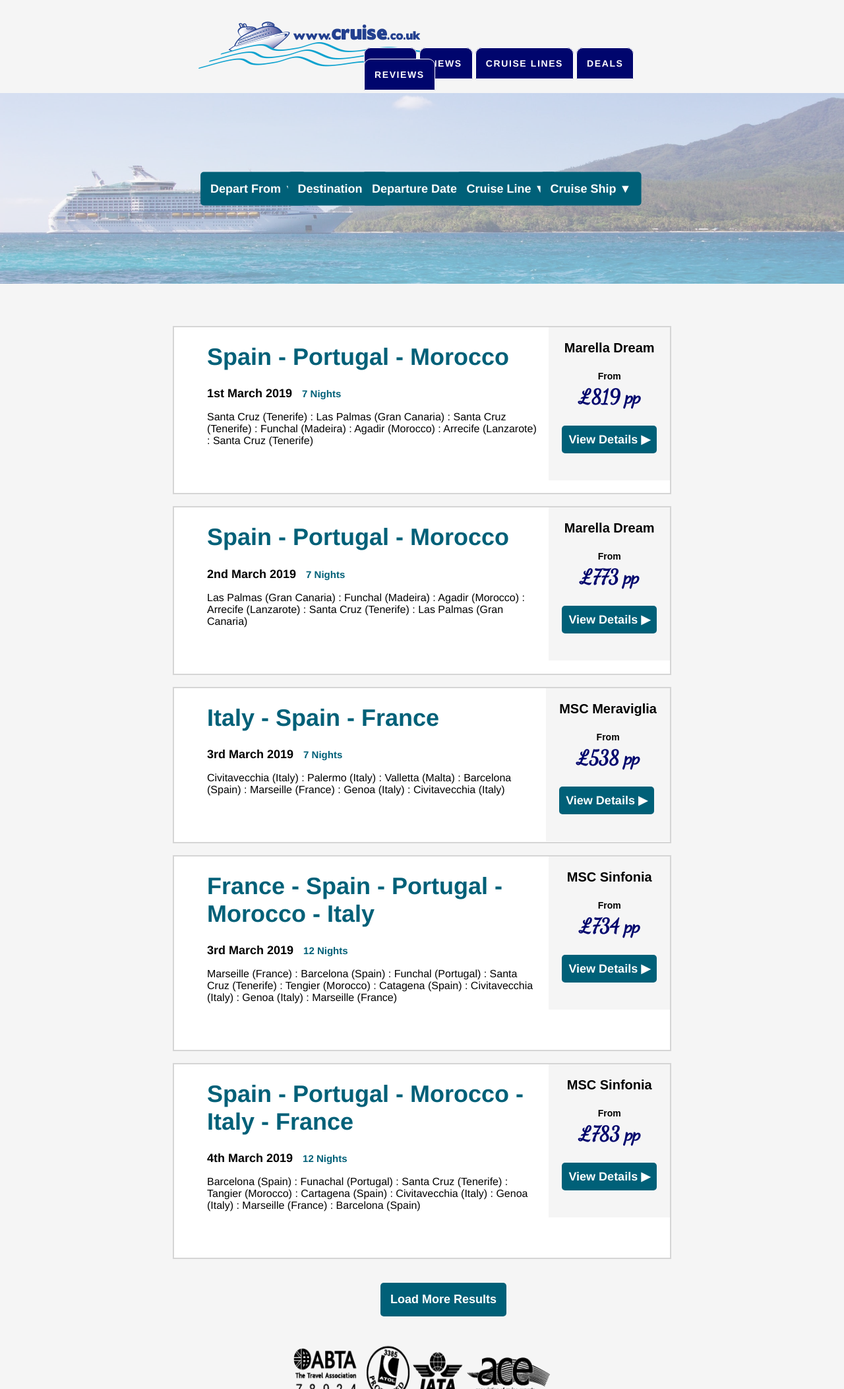
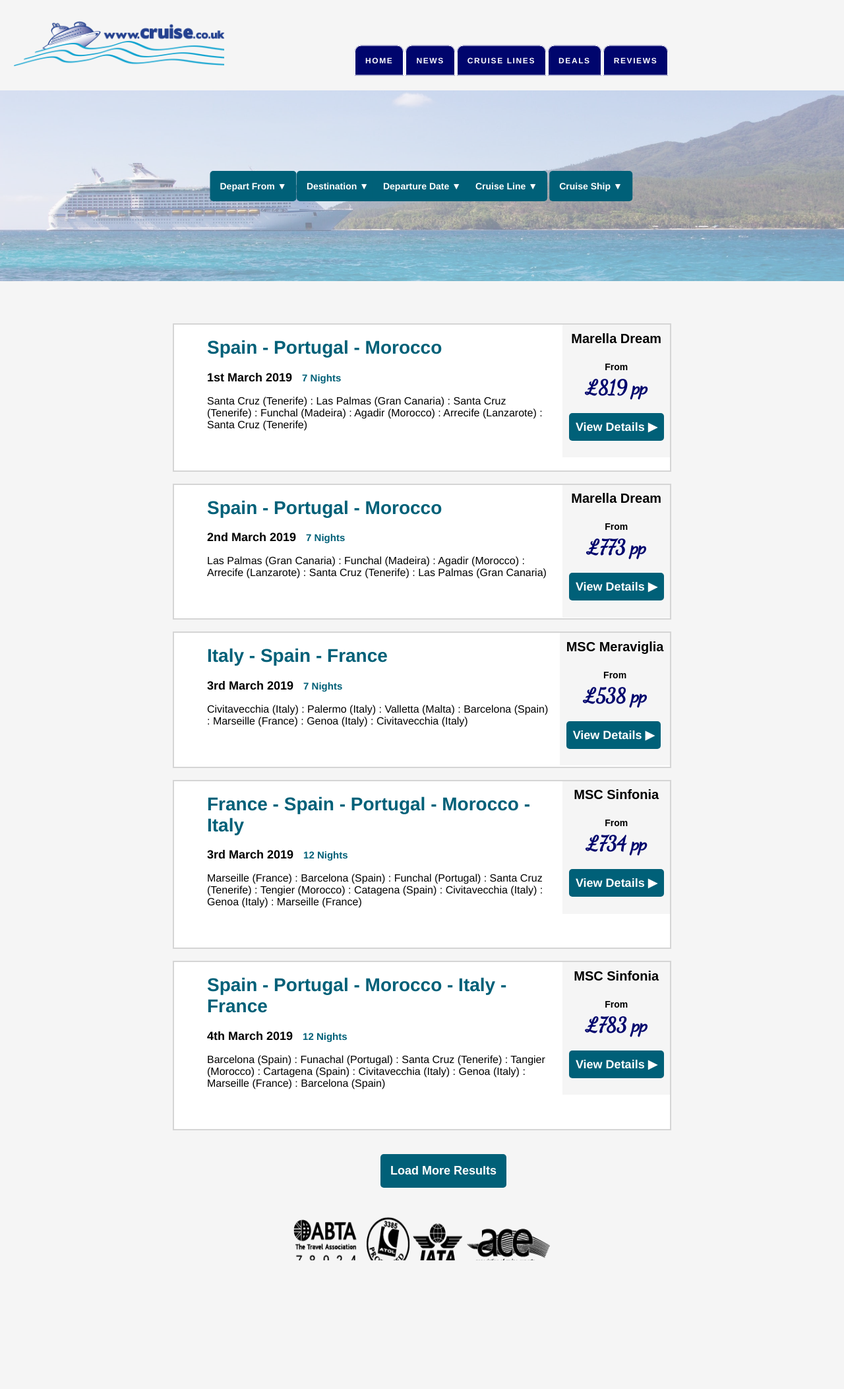
Before and after one commit to lucymurfin/CRUISE, a PHP site: page / in a window 1280 px wide. Shown: the whole page at 66% size. After the commit the page ends 1910 px from the top, so only its background shows below. Run offline with PHP 8.4, Linux system fonts and the light colour scheme.

Commit message:
Updated CSS for cruise.co.uk

```diff
--- a/cruise.css
+++ b/cruise.css
@@ -11,7 +11,7 @@ nav{
 nav.main-menu ul{
     list-style-type: none;
     position: absolute;
-    top: 11%;
+    top: 10%;
     left: 60%;
     transform: translate(-50%, -50%);
 }
@@ -19,7 +19,7 @@ nav.main-menu ul{
 nav.main-menu li {
     display: inline;
     text-transform: uppercase;
-    font: 600 14px Helvetica, sans-serif;
+    font: 600 12px Helvetica, sans-serif;
     letter-spacing: .1rem;
     background-color: #00056D;
     color: #fff;
@@ -29,7 +29,7 @@ nav.main-menu li {
  nav.main-menu li a {
     display: inline;
     text-transform: uppercase;
-    font: 600 14px Helvetica, sans-serif;
+    font: 600 12px Helvetica, sans-serif;
     letter-spacing: .1rem;
     background-color: #00056D;
     color: #fff;
@@ -72,7 +72,7 @@ body {
     background-color: #006078;
     color: #fff;
     padding: 15px;
-    font: 600 18px Helvetica, sans-serif;
+    font: 600 14px Helvetica, sans-serif;
     text-transform: capitalize;
     position: absolute;
     top: 50%;
@@ -143,7 +143,7 @@ body {
     background-color: #006078;
     color: #fff;
     padding: 15px;
-    font: 600 18px Helvetica, sans-serif;
+    font: 600 14px Helvetica, sans-serif;
     text-transform: capitalize;
     position: absolute;
     top: 50%;
@@ -210,7 +210,7 @@ body {
     background-color: #006078;
     color: #fff;
     padding: 15px;
-    font: 600 18px Helvetica, sans-serif;
+    font: 600 14px Helvetica, sans-serif;
     text-transform: capitalize;
     text-decoration: none;
     position: absolute;
@@ -299,7 +299,7 @@ body {
     background-color: #006078;
     color: #fff;
     padding: 15px;
-    font: 600 18px Helvetica, sans-serif;
+    font: 600 14px Helvetica, sans-serif;
     text-transform: capitalize;
     text-decoration: none;
     position: absolute;
@@ -339,19 +339,35 @@ body {
     background-color: #c8c8c8;
     padding: 10px;
     text-align: center;
-    font-size: 18px;
+    font-size: 14px;
     margin-bottom: 5px;
     border:none;
     outline:none;
     border-radius: 5px;
 }
 
+.cruiseLineDetails button:hover{
+    list-style-type: none;
+    text-transform: capitalize;
+    background-color: #006078;
+    color: #fff;
+    padding: 10px;
+    text-align: center;
+    font-size: 14px;
+    margin-bottom: 5px;
+    border:none;
+    outline:none;
+    border-radius: 5px;
+    margin: 2px;
+    cursor: pointer;
+    transition: 0.2s ease-in;
+}
 
 .cruiseship button{
     background-color: #006078;
     color: #fff;
     padding: 15px;
-    font: 600 18px Helvetica, sans-serif;
+    font: 600 14px Helvetica, sans-serif;
     text-transform: capitalize;
     text-decoration: none;
     position: absolute;
@@ -414,7 +447,7 @@ body {
 
 .resultContainer{
     padding: 0px 0px 12px 50px;
-    font: 600 18px Helvetica, sans-serif;
+    font: 600 14px Helvetica, sans-serif;
     color: #000;
     background-color: #fff;
     border: 2px solid #D5D5D5;
@@ -427,13 +460,13 @@ body {
     border: 1px solid;
     border-color: #006078;
     box-shadow: 5px 10px 8px #888888;
-    transition: 1s ease-in;
+    transition: 0.2s ease-in;
     cursor: pointer;
 }
 
 .right-side{
     max-width: 150px;
-    padding: 20px;
+    padding: 9.5px;
     margin-left: 15px;
     background-color: #f5f5f5;
     font-family: sans-serif;
--- a/responsive.css
+++ b/responsive.css
@@ -1,5 +1,57 @@
+@media (min-width: 1000px) and (max-width: 1500px){
+    nav.main-menu ul, nav.main-menu {
+        font-size: 12px;
+        width: 500px;
+        float: right;
+        /*margin-left: 400px;*/
+    }
+    #logo{
+        width: 25%;
+        margin-left: 20px;
+    }
+}
 
-@media screen and (max-width:480px){
+@media (min-width: 480px) and (max-width: 1000px){
+    #logo{
+        width: 25%;
+        margin-left: 20px;
+    }
+
+    nav.main-menu ul {
+        font-size: 12px;
+        width: 500px;
+        float: right;
+    }
+
+    .departFrom button{
+        font-size: 12px;
+        left: 20%;
+    }
+
+    .destination button{
+        font-size: 12px;
+        left: 35%;
+    }
+
+    .departureDate button{
+        font-size: 12px;
+        left: 50%;
+    }
+    .cruiseline button{
+        font-size: 12px;
+        left: 65%
+    }
+    .cruiseship button{
+        font-size: 12px;
+        left: 80%;
+    }
+
+
+
+}
+
+
+@media screen and (max-width:500px){
     #logo {
         width:50%;
         text-align: center;
```
Also changed, not shown: other parts of cruise.css (+30 -13 lines).
